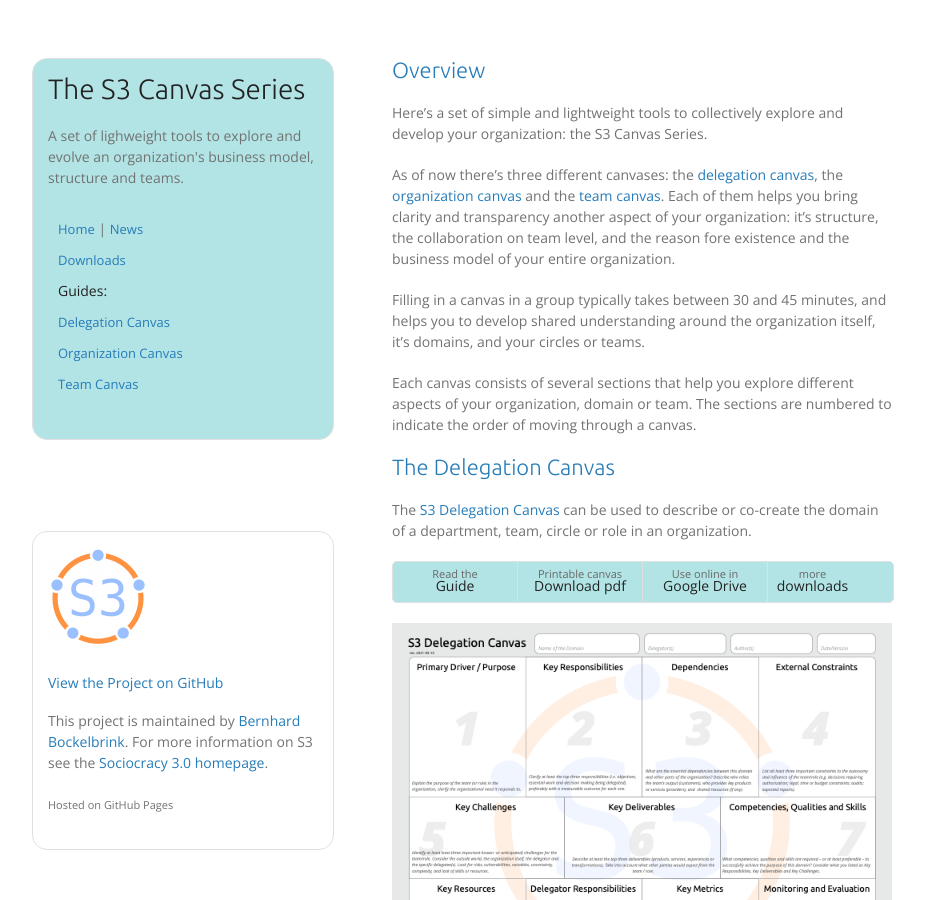
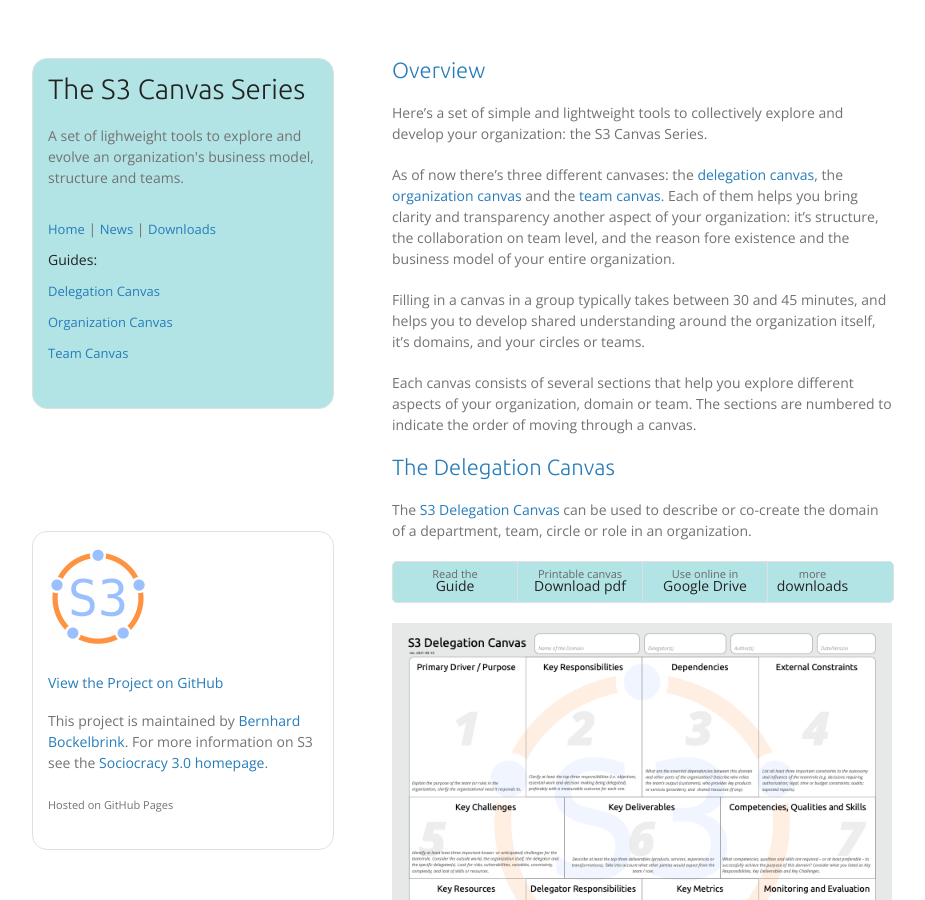
Before and after one commit to bboc/s3-canvas, a Jekyll site: the page built from docs/index.md, in a window 1280 px wide and 900 px high. Shown: the whole window, without its empty margins (178-1103 px from the left). Built offline with Jekyll 4.4.1, drawn with Linux system fonts in a browser that asks for light colours; our own code applies the rules of GitHub Pages for plain Markdown files.

Commit message:
simplified menu

```diff
--- a/docs/_includes/menu.html
+++ b/docs/_includes/menu.html
@@ -1,6 +1,5 @@
-<ul>
-	<li><a href="/index.html">Home</a>&nbsp;|&nbsp;<a href="/news.html">News</a></li>
-	<li><a href="/downloads.html">Downloads</a></li>
+<ul style="float:right;">
+	<li><a href="/index.html">Home</a>&nbsp;|&nbsp;<a href="/news.html">News</a>&nbsp;|&nbsp;<a href="/downloads.html">Downloads</a></li>
 	<li><strong>Guides:</strong></li>
 	<li><a href="/s3-delegation-canvas.html">Delegation Canvas</a></li>
 	<li><a href="/s3-organization-canvas.html">Organization Canvas</a></li>
```
